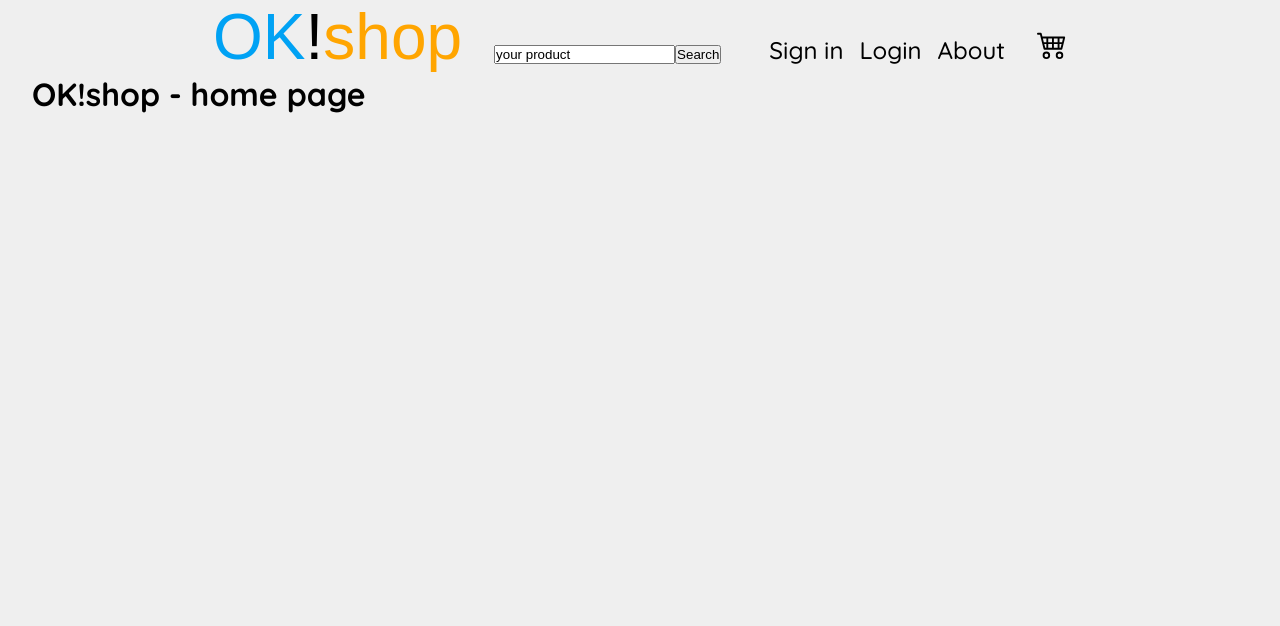
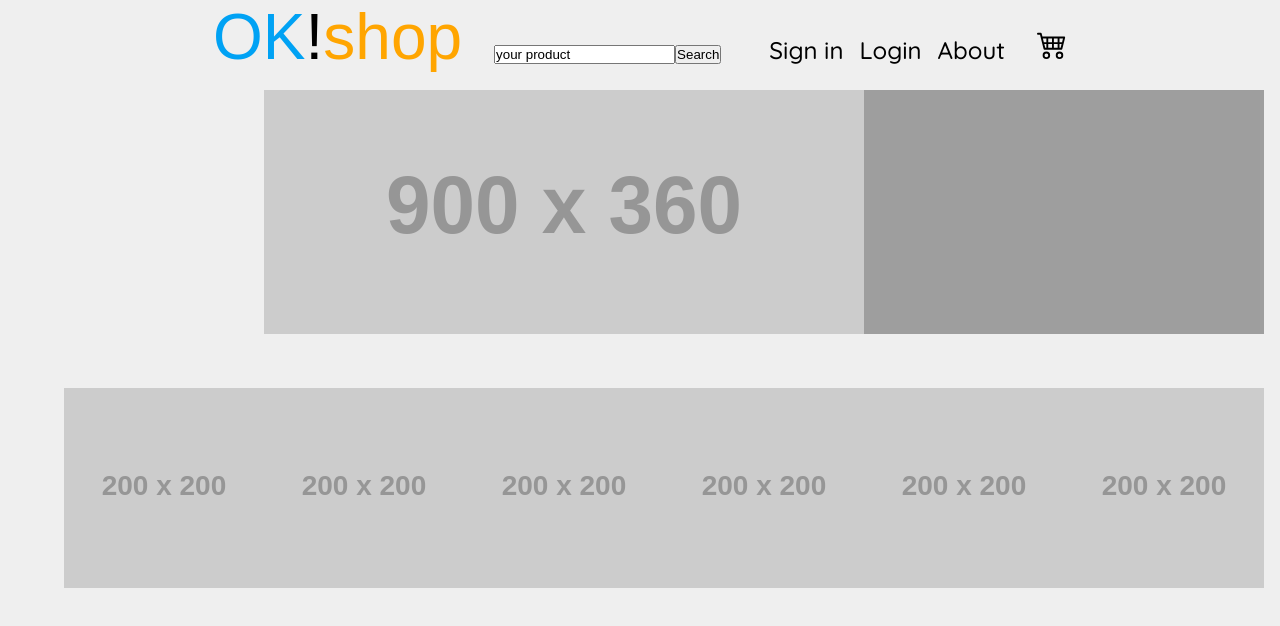
Before and after one commit to damszal/okshop, a React (Vite) app: page / in a window 1280 px wide. Shown: the top 626 px of the page. Built offline with nearby package versions, Linux system fonts and the light colour scheme; a web font is replaced by a local one.

Commit message:
add grid layout

```diff
--- /dev/null
+++ b/src/css/pages/home.css
@@ -0,0 +1,81 @@
+.home-container {
+    display: grid;
+    grid-template-columns: repeat(12,1fr);
+    grid-template-rows: repeat(4,1fr);
+
+    max-width: 90vw;
+    margin: 0 auto;
+}
+
+.slider{
+    grid-column: 2/8;
+    /* grid-row:1/3; */
+}
+
+.slider img {
+    max-width: 100%;
+    height: 100%;
+    padding-top: 1rem;
+    padding-bottom: 1rem;
+}
+
+.main-banner {
+    grid-column: 9/13;
+    background-color: rgb(158, 158, 158);
+    margin-top: 1rem;
+    margin-bottom: 1rem;
+}
+
+.mini-banner-01{
+    grid-column: 1/2;
+    grid-row: 2/3;
+    background-color: rgb(158, 158, 158);
+
+    align-self: center;
+    height: 200px;
+}
+
+.mini-banner-02{
+    grid-column: 3/4;
+    grid-row: 2/3;
+    background-color: rgb(158, 158, 158);
+
+    align-self: center;
+    height: 200px;
+}
+
+.mini-banner-03{
+    grid-column: 5/6;
+    grid-row: 2/3;
+    background-color: rgb(158, 158, 158);
+
+    align-self: center;
+    height: 200px;
+}
+
+.mini-banner-04{
+    grid-column: 7/8;
+    grid-row: 2/3;
+    background-color: rgb(158, 158, 158);
+
+    align-self: center;
+    height: 200px;
+}
+
+.mini-banner-05{
+    grid-column: 10/11;
+    grid-row: 2/3;
+    background-color: rgb(158, 158, 158);
+
+    align-self: center;
+    height: 200px;
+}
+
+.mini-banner-06{
+    grid-column: 12/13;
+    grid-row: 2/3;
+    background-color: rgb(158, 158, 158);
+
+    align-self: center;
+    height: 200px;
+}
--- a/src/pages/Home.jsx
+++ b/src/pages/Home.jsx
@@ -1,10 +1,36 @@
 import React from 'react'
+
+import '../css/pages/home.css'
 
 function Home() {
   return (
-    <>
-    <h1>OK!shop - home page</h1>
-  </>
+    <div className='home-container'>
+      <div className='slider'>
+        <img src="https://placehold.co/900x360" alt="" />
+      </div>
+      <div className='main-banner'>
+      </div>
+      {/* <div className='mini-banners'> */}
+        <div className='mini-banner-01'>
+          <img src="https://placehold.co/200x200" alt="" />
+        </div>
+        <div className='mini-banner-02'>
+          <img src="https://placehold.co/200x200" alt="" />
+        </div>
+        <div className='mini-banner-03'>
+          <img src="https://placehold.co/200x200" alt="" />
+        </div>
+        <div className='mini-banner-04'>
+          <img src="https://placehold.co/200x200" alt="" />
+        </div>
+        <div className='mini-banner-05'>
+          <img src="https://placehold.co/200x200" alt="" />
+        </div>
+        <div className='mini-banner-06'>
+          <img src="https://placehold.co/200x200" alt="" />
+        </div>
+      {/* </div> */}
+    </div>
   )
 }
 
```
